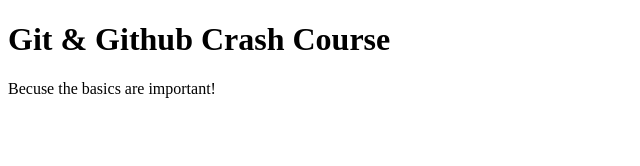
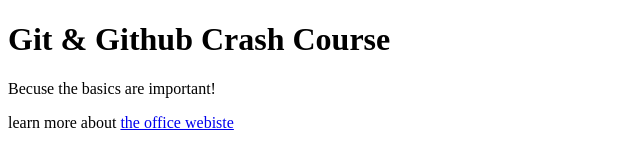
Before and after one commit to shahhussain-t/githubaction, a plain HTML site: page index.html in a window 1280 px wide. Shown: the whole page, without its empty margins (0-640 px from the left). Drawn offline with Linux system fonts and the light colour scheme.

Commit message:
Link Added

```diff
--- a/index.html
+++ b/index.html
@@ -9,6 +9,7 @@
 
     <h1>Git & Github Crash Course</h1>
     <p>Becuse the basics are important!</p>
+    <p>learn more about <a href="htps://git-scm.com/book/en/v2">the office webiste</a></p>
 
 </body>
 </html>
```
